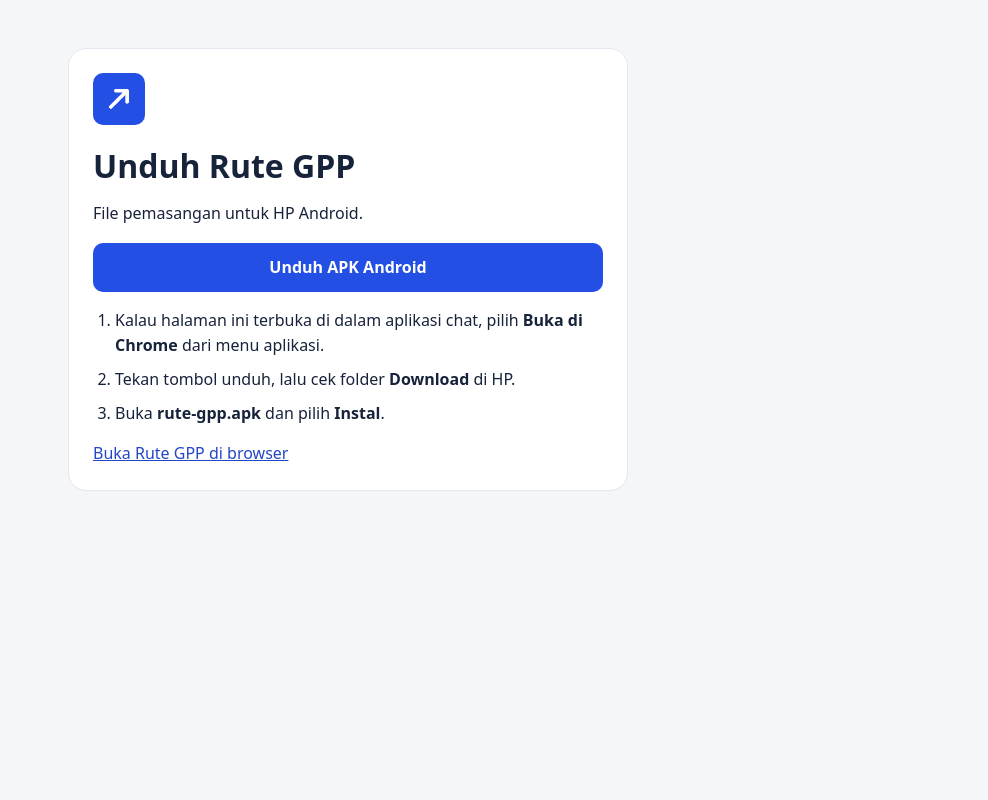
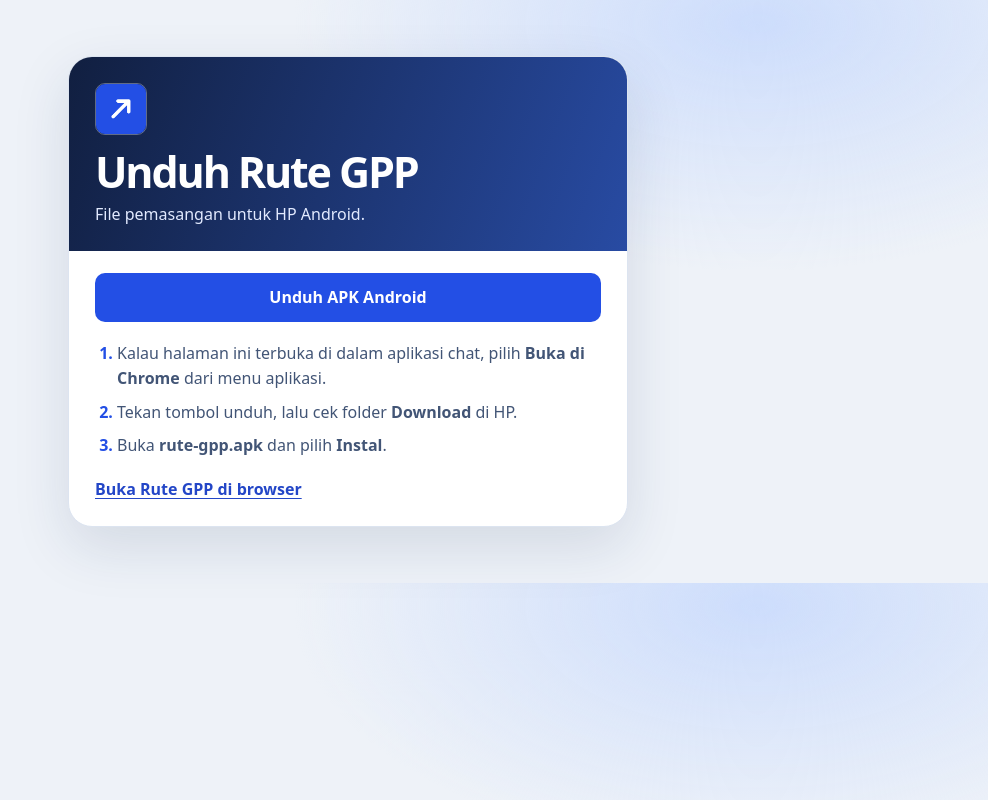
Before and after one commit to niyellll/demoappAI, a plain HTML site: page unduh.html in a window 1280 px wide. Shown: the whole page, without its empty margins (292-1280 px from the left). Drawn offline with Linux system fonts and the light colour scheme.

Commit message:
Refresh Rute GPP visual design

```diff
--- a/unduh.html
+++ b/unduh.html
@@ -2,16 +2,19 @@
 <html lang="id">
 <meta charset="utf-8">
 <meta name="viewport" content="width=device-width, initial-scale=1">
+<meta name="theme-color" content="#172e68">
 <title>Unduh Rute GPP untuk Android</title>
 <style>
 *{box-sizing:border-box}body{margin:0;background:#f5f6f8;color:#17233b;font:16px/1.55 system-ui,sans-serif}main{width:min(560px,calc(100% - 32px));margin:48px auto;padding:24px;background:white;border:1px solid #e3e7ef;border-radius:18px}h1{line-height:1.15;margin:16px 0}p{margin:10px 0 18px}a{color:#2346c7}a.button{display:block;padding:12px 15px;border-radius:10px;background:#234fe5;color:white;font-weight:700;text-align:center;text-decoration:none}li+li{margin-top:9px}ul,ol{padding-left:22px}img{border-radius:10px}a:focus-visible{outline:3px solid #234fe5;outline-offset:4px}
+
+body{background:radial-gradient(ellipse at 82% 4%,#cdddfc,transparent 29rem),#eef2f8;color:#132443}main{margin:clamp(20px,7vh,72px) auto;padding:0;overflow:hidden;border:1px solid #dce4f0;border-radius:24px;box-shadow:0 20px 56px #172d5a20}.download-intro{padding:26px 26px 24px;color:white;background:linear-gradient(110deg,#111f40,#284ba3)}.download-intro img{display:block;border:1px solid #ffffff54}.download-intro h1{font-size:clamp(30px,7vw,43px);letter-spacing:-.05em;margin:12px 0 6px}.download-intro p{margin:0;color:#e2eaff}.download-body{padding:22px 26px 24px}.download-body ol{display:grid;gap:9px;margin:19px 0;color:#425576}.download-body li+li{margin:0}.download-body li::marker{color:#234fe5;font-weight:800}.download-body>a:last-child{font-weight:700;text-underline-offset:3px}.download-body .button:hover{background:#1b3bb5}
 </style>
 <main>
-<img src="/icon-192.png" alt="" width="52" height="52">
+<div class="download-intro"><img src="/icon-192.png" alt="" width="52" height="52">
 <h1>Unduh Rute GPP</h1>
-<p>File pemasangan untuk HP Android.</p>
-<a class="button" href="/rute-gpp.apk" download="rute-gpp.apk">Unduh APK Android</a>
+<p>File pemasangan untuk HP Android.</p></div>
+<div class="download-body"><a class="button" href="/rute-gpp.apk" download="rute-gpp.apk">Unduh APK Android</a>
 <ol><li>Kalau halaman ini terbuka di dalam aplikasi chat, pilih <strong>Buka di Chrome</strong> dari menu aplikasi.</li><li>Tekan tombol unduh, lalu cek folder <strong>Download</strong> di HP.</li><li>Buka <strong>rute-gpp.apk</strong> dan pilih <strong>Instal</strong>.</li></ol>
 <a href="/">Buka Rute GPP di browser</a>
-</main>
+</div></main>
 </html>
```
